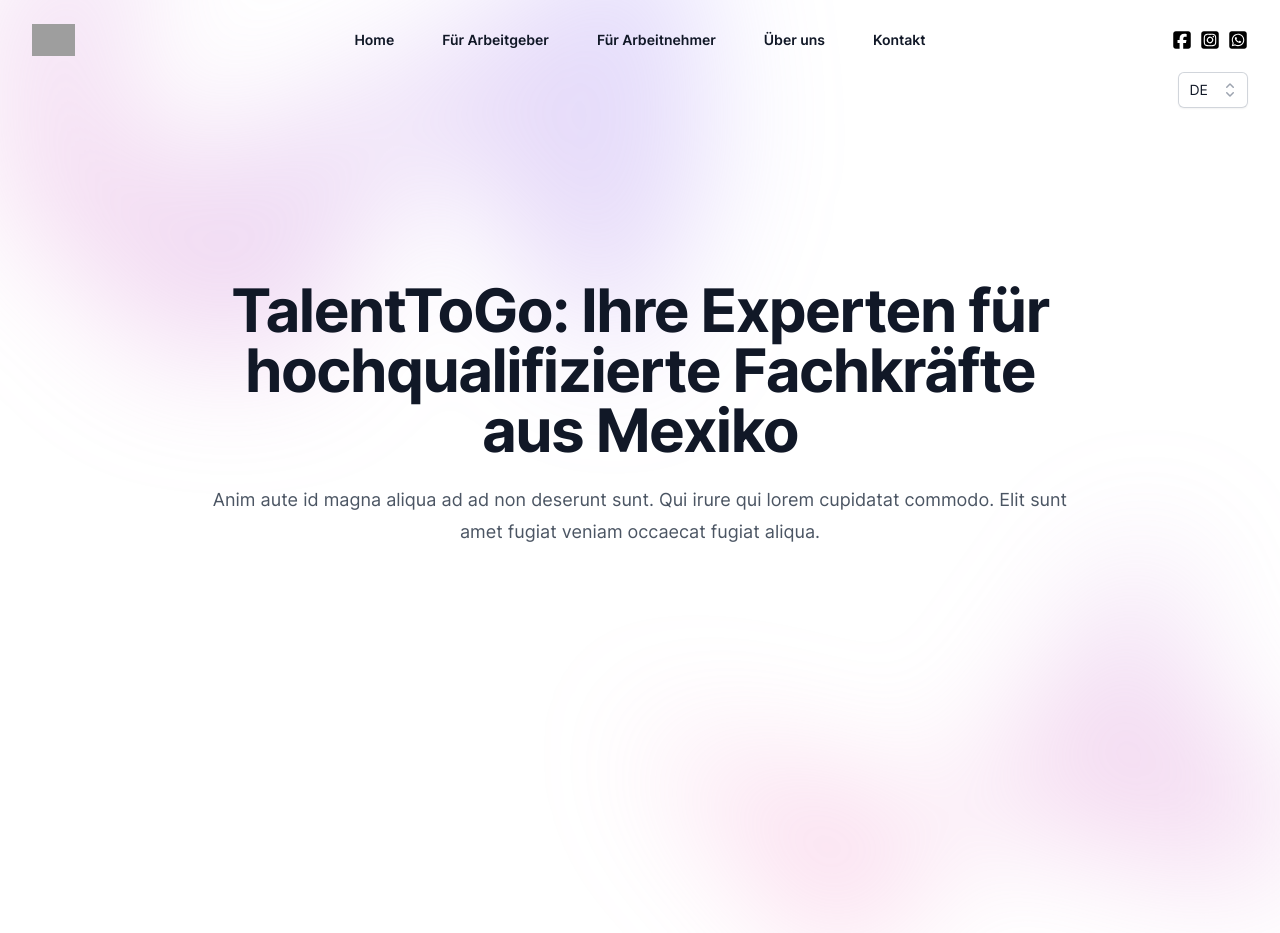
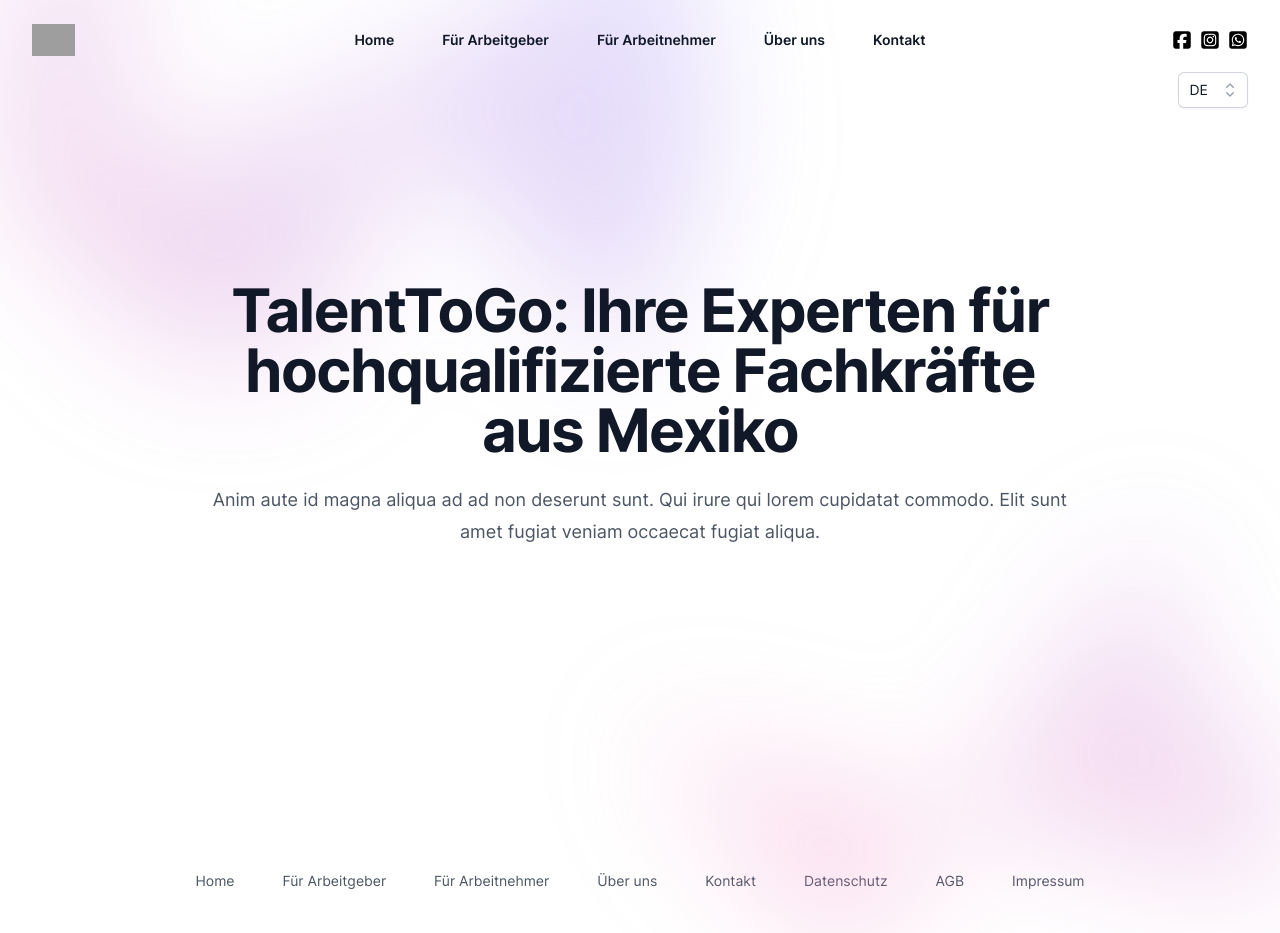
Before and after one commit to thomaserdmenger/TalentToGo, a React (Vite) app in the folder frontend/: page /employees in a window 1280 px wide. Shown: the top 933 px of the page. Built offline with nearby package versions, Linux system fonts and the light colour scheme; grey boxes are pictures that could not be loaded.

Commit message:
Add Footer to Employers and Employees Page

```diff
--- a/frontend/src/pages/EmployeesPage.jsx
+++ b/frontend/src/pages/EmployeesPage.jsx
@@ -1,3 +1,4 @@
+import Footer from "../components/Footer.jsx"
 import Hero from "../components/Hero"
 import { employeesData } from "../data/employeesData.js"
 import { homeDataHeroDE, homeDataHeroUS } from "../data/homeData.js"
@@ -14,6 +15,8 @@
           navigationUS={navigationUS}
         />
       </header>
+      <main></main>
+      <Footer />
     </>
   )
 }
--- a/frontend/src/pages/EmployerPage.jsx
+++ b/frontend/src/pages/EmployerPage.jsx
@@ -1,3 +1,4 @@
+import Footer from "../components/Footer.jsx"
 import Hero from "../components/Hero"
 import { employerData } from "../data/employerData.js"
 import { homeDataHeroDE, homeDataHeroUS } from "../data/homeData.js"
@@ -14,6 +15,8 @@
           navigationUS={navigationUS}
         />
       </header>
+      <main></main>
+      <Footer />
     </>
   )
 }
```
